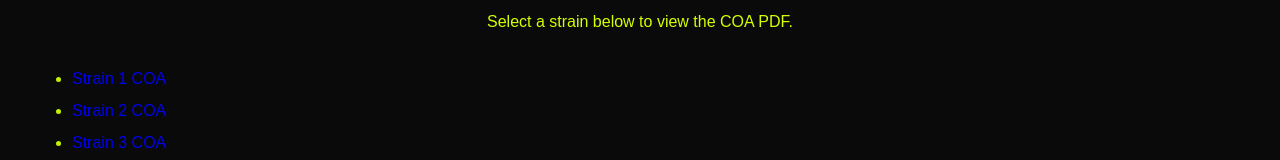
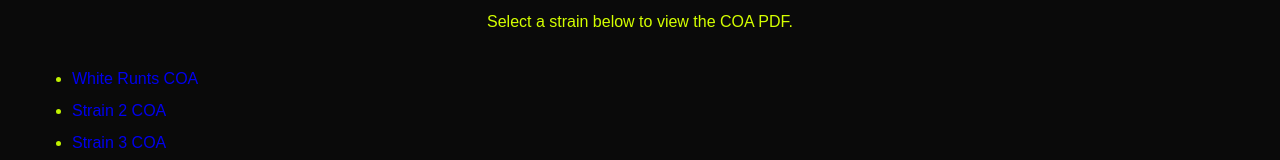
Before and after one commit to mikeymellc/mikeyme-site, a React (Create React App) app: page /coa in a window 1280 px wide. Both pictures are taken after a click on the button "I am 21 or older". Shown: the part 170-330 px from the top of the page. Built offline with nearby package versions, Linux system fonts and the light colour scheme.

Commit message:
Update COA.js

```diff
--- a/src/pages/COA.js
+++ b/src/pages/COA.js
@@ -8,8 +8,8 @@ export default function COA() {
 
       <ul style={{ lineHeight: "2rem" }}>
         <li>
-          <a href="/coa/strain1.pdf" target="_blank" rel="noopener noreferrer">
-            Strain 1 COA
+          <a href="/coa/White Runts COA.pdf" target="_blank" rel="noopener noreferrer">
+            White Runts COA
           </a>
         </li>
 
```
